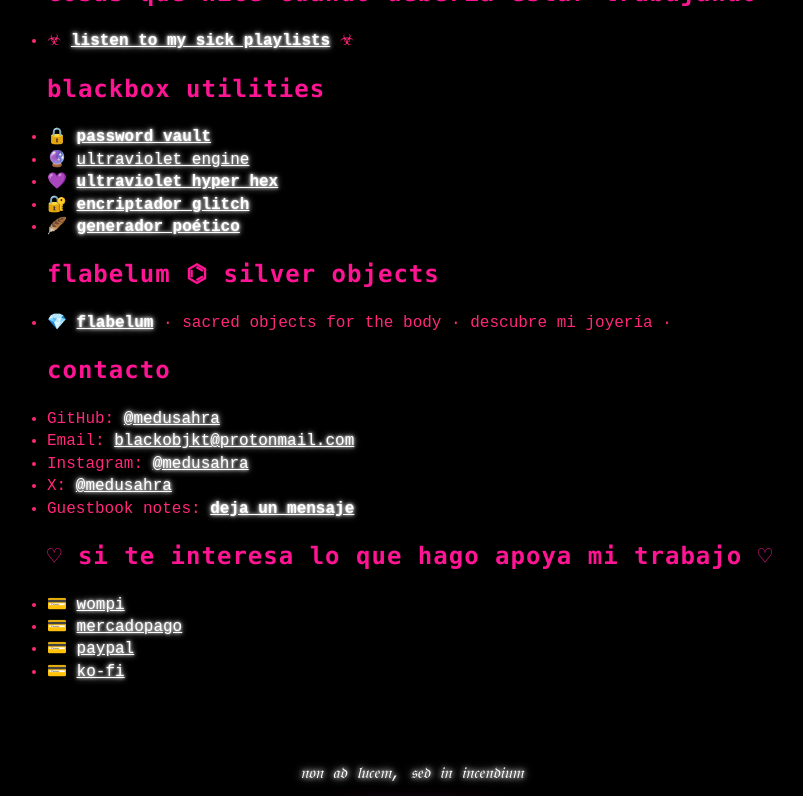
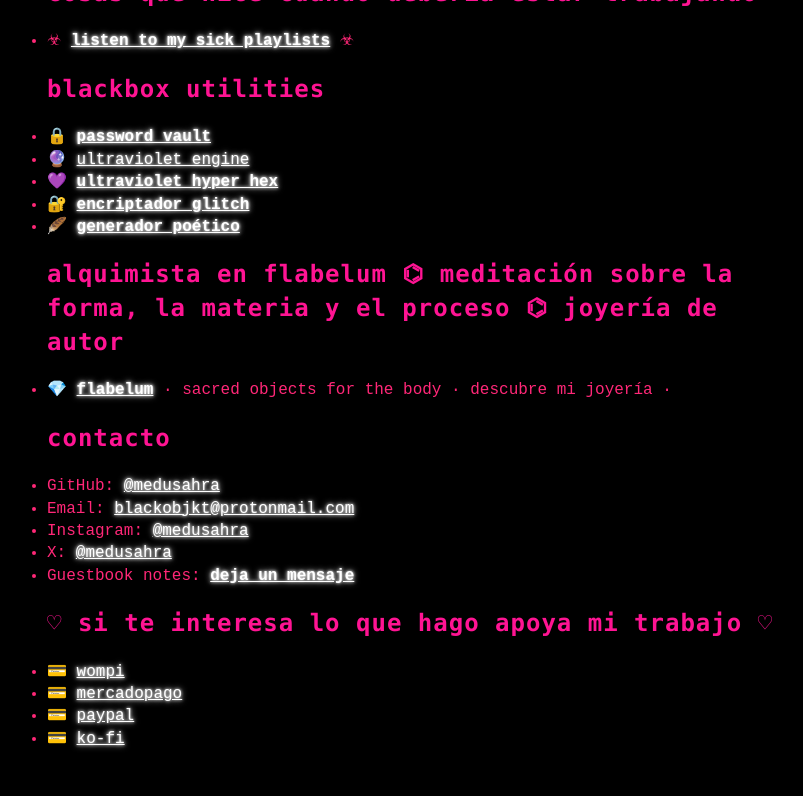
Before and after one commit to medusahra/medusahra.github.io, a Jekyll site: the page built from index.md, in a window 1280 px wide and 900 px high, scrolled down 1180 px, cut to the strip 0-796 px from the top of the window. Shown: the whole strip, without its empty margins (228-1031 px from the left). Built offline with Jekyll 4.4.1, drawn with Linux system fonts in a browser that asks for light colours.

Commit message:
Update index.md

```diff
--- a/index.md
+++ b/index.md
@@ -45,7 +45,7 @@
 - 💜 **[ultraviolet hyper hex](/2025/11/21/ultraviolet.html)**
 - 🔐 **[encriptador glitch](/2025/11/21/encriptador-glitch.html)**
 - 🪶 **[generador poético](/2025/11/21/generador-poemas.html)**
-## flabelum ⌬ silver objects
+## alquimista en flabelum ⌬ meditación sobre la forma, la materia y el proceso ⌬ joyería de autor
 - 💎 **<a href="https://instagram.com/flabelum" target="_blank">flabelum</a>** · sacred objects for the body · descubre mi joyería ·
 ## contacto
 - GitHub: <a href="https://github.com/medusahra" target="_blank">@medusahra</a>
```
